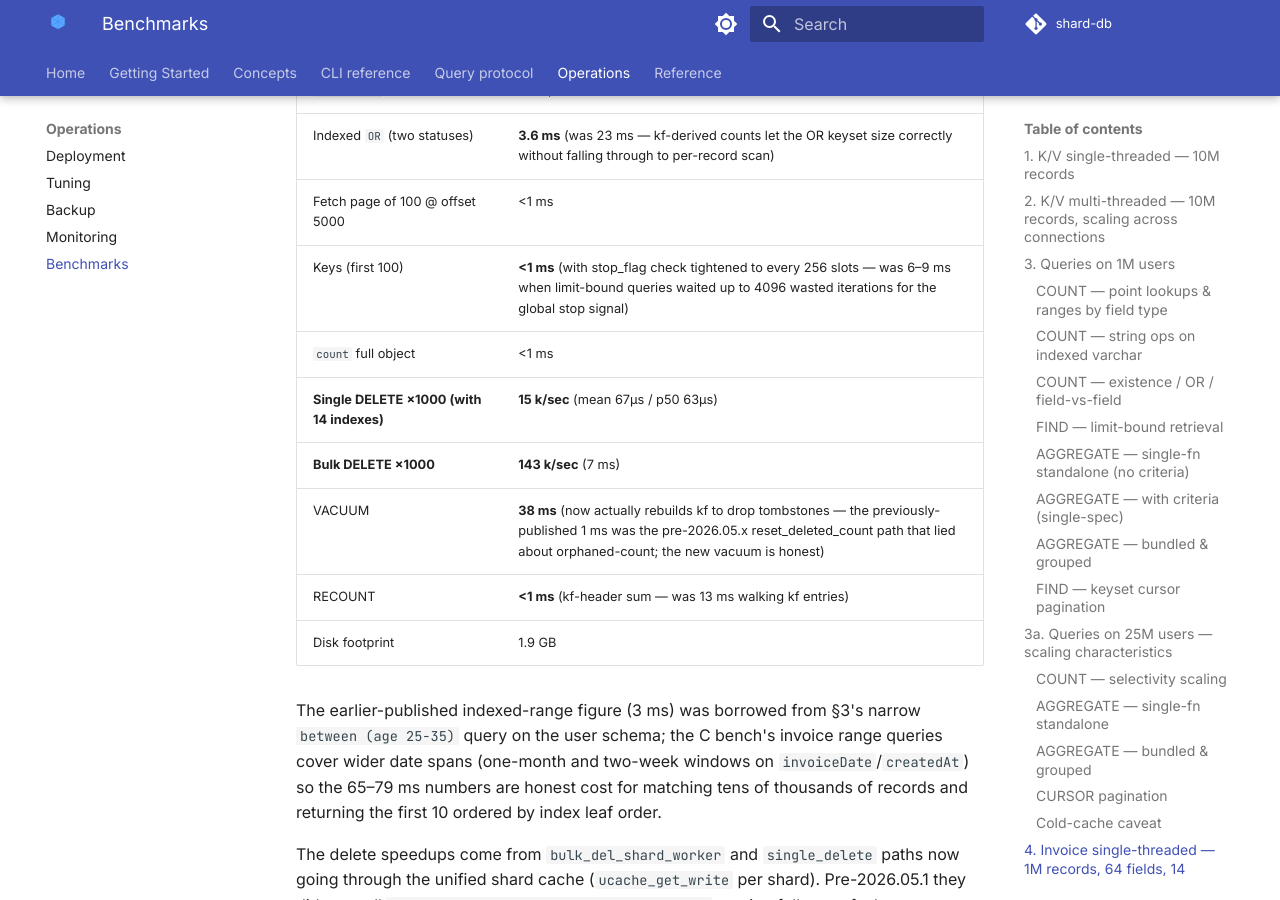
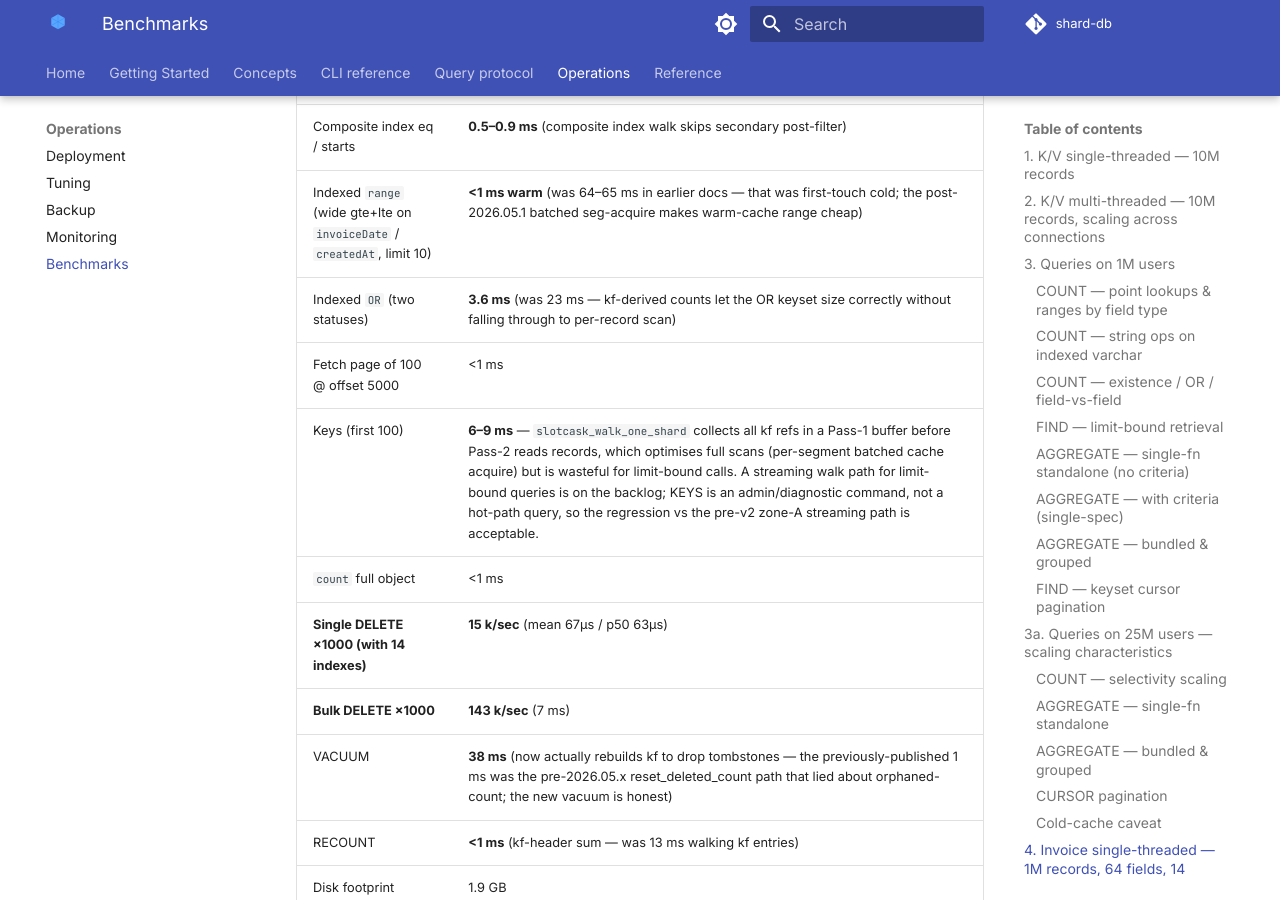
Before and after one commit to sayyiditow/shard-db, an MkDocs documentation site: the page built from docs/operations/benchmarks.md, in a window 1280 px wide and 900 px high, scrolled down 11666 px. Built offline with MkDocs 1.6.1 and Material for MkDocs 9.7.7, drawn with Linux system fonts in a browser that asks for light colours; comment, search, counter and statistics services are not loaded.

Commit message:
docs(benchmarks): correct KEYS first 100 claim — 6-9ms, not <1ms
The stop_flag-tightening commit (f725593) didn't actually move KEYS
first 100 from 6.8ms — re-bench confirmed. The bottleneck isn't
stop_flag latency but the architectural Pass-1-buffer-then-Pass-2
shape of slotcask_walk_one_shard: even with stop_flag firing 16×
faster, each of 64 shards still goes through Pass 1 (or bails within
~12µs of the next stop check) AND parallel_for dispatch+sync of 64
tasks on a 14-worker pool is ~5ms by itself.

The pre-v2 docs <1ms came from streaming scan_shards directly on
zone-A files, which doesn't exist post-slotcask. Fixing cleanly would
need a new streaming walk variant for limit-bound queries (~150 LOC,
backlog item). KEYS is an admin/diagnostic command, so 6-9ms is
acceptable for now.

Documented as such; backlog item logged in the cell.

Co-Authored-By: Claude Opus 4.7 (1M context) <noreply@anthropic.com>

```diff
--- a/docs/operations/benchmarks.md
+++ b/docs/operations/benchmarks.md
@@ -266,7 +266,7 @@ Realistic wide-object schema (~1.9 KB/record). Composite indexes include `irbmSt
 | Indexed `range` (wide gte+lte on `invoiceDate` / `createdAt`, limit 10) | **<1 ms warm** (was 64–65 ms in earlier docs — that was first-touch cold; the post-2026.05.1 batched seg-acquire makes warm-cache range cheap) |
 | Indexed `OR` (two statuses) | **3.6 ms** (was 23 ms — kf-derived counts let the OR keyset size correctly without falling through to per-record scan) |
 | Fetch page of 100 @ offset 5000 | <1 ms |
-| Keys (first 100) | **<1 ms** (with stop_flag check tightened to every 256 slots — was 6–9 ms when limit-bound queries waited up to 4096 wasted iterations for the global stop signal) |
+| Keys (first 100) | **6–9 ms** — `slotcask_walk_one_shard` collects all kf refs in a Pass-1 buffer before Pass-2 reads records, which optimises full scans (per-segment batched cache acquire) but is wasteful for limit-bound calls. A streaming walk path for limit-bound queries is on the backlog; KEYS is an admin/diagnostic command, not a hot-path query, so the regression vs the pre-v2 zone-A streaming path is acceptable. |
 | `count` full object | <1 ms |
 | **Single DELETE ×1000 (with 14 indexes)** | **15 k/sec** (mean 67µs / p50 63µs) |
 | **Bulk DELETE ×1000** | **143 k/sec** (7 ms) |
```
